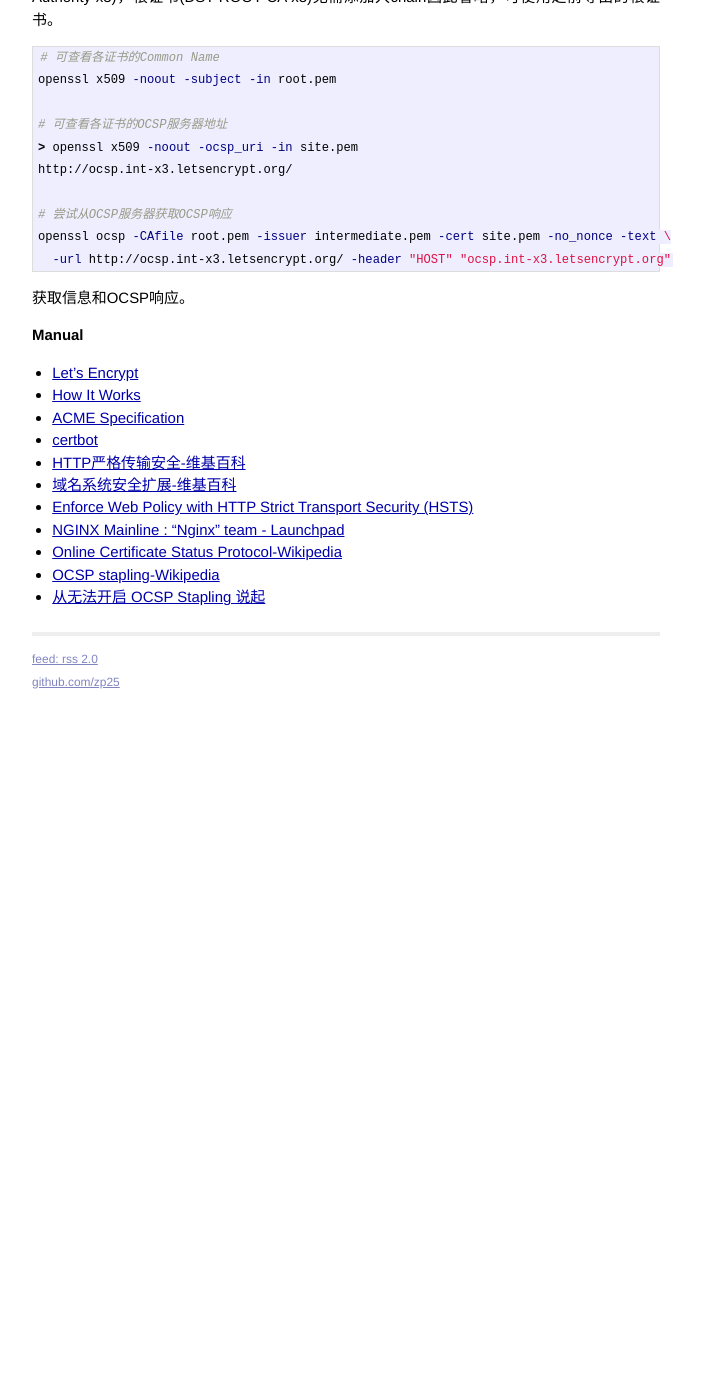
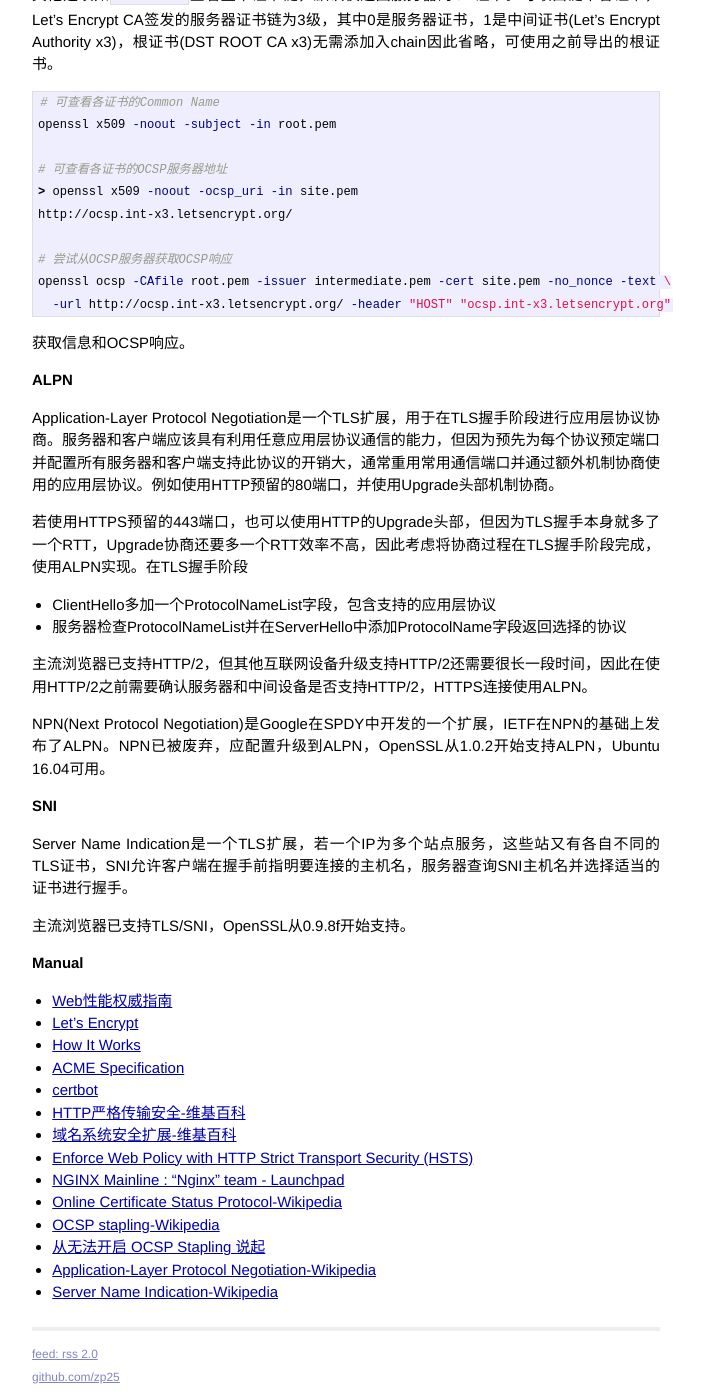
Before and after one commit to zp25/zp25.github.io, a Jekyll site: the page built from _posts/应用/2016-08-26-h2-I.markdown, in a window 1280 px wide and 1400 px high, scrolled down 3035 px. Shown: the whole window, without its empty margins (294-998 px from the left). Built offline with Jekyll 4.4.1, drawn with Linux system fonts in a browser that asks for light colours; before the commit the page ends 3740 px from its top, so only the background shows below that.

Commit message:
Update: ALPN & SNI

```diff
--- a/_posts/应用/2016-08-26-h2-I.markdown
+++ b/_posts/应用/2016-08-26-h2-I.markdown
@@ -9,6 +9,8 @@ categories: 应用
 + [HSTS & DNSSEC](#hsts)
 + [OCSP](#ocsp)
   + [验证](#test)
++ [ALPN](#alpn)
++ [SNI](#sni)
 
 查看TLS内容，数字证书在TLS协商对称密钥时由服务器发送给浏览器，其中包含一把公钥，用于加密pre-master key。浏览器需要证明这把公钥确实属于服务器(协商过程明文进行，需防止中间人攻击)，数字证书就是证明方式。数字证书由CA颁发，是CA利用私钥将域名、服务器等相关信息加密后得到的。浏览器的证书管理器预先安装受信任CA的公钥，拿到数字证书后利用受信任CA的公钥解密得到携带的受认证的信息。
 
@@ -103,8 +105,26 @@ openssl ocsp -CAfile root.pem -issuer intermediate.pem -cert site.pem -no_nonce
 ~~~
 获取信息和OCSP响应。
 
+# ALPN {#alpn}
+Application-Layer Protocol Negotiation是一个TLS扩展，用于在TLS握手阶段进行应用层协议协商。服务器和客户端应该具有利用任意应用层协议通信的能力，但因为预先为每个协议预定端口并配置所有服务器和客户端支持此协议的开销大，通常重用常用通信端口并通过额外机制协商使用的应用层协议。例如使用HTTP预留的80端口，并使用Upgrade头部机制协商。
+
+若使用HTTPS预留的443端口，也可以使用HTTP的Upgrade头部，但因为TLS握手本身就多了一个RTT，Upgrade协商还要多一个RTT效率不高，因此考虑将协商过程在TLS握手阶段完成，使用ALPN实现。在TLS握手阶段
+
++ ClientHello多加一个ProtocolNameList字段，包含支持的应用层协议
++ 服务器检查ProtocolNameList并在ServerHello中添加ProtocolName字段返回选择的协议
+
+主流浏览器已支持HTTP/2，但其他互联网设备升级支持HTTP/2还需要很长一段时间，因此在使用HTTP/2之前需要确认服务器和中间设备是否支持HTTP/2，HTTPS连接使用ALPN。
+
+NPN(Next Protocol Negotiation)是Google在SPDY中开发的一个扩展，IETF在NPN的基础上发布了ALPN。NPN已被废弃，应配置升级到ALPN，OpenSSL从1.0.2开始支持ALPN，Ubuntu 16.04可用。
+
+# SNI {#sni}
+Server Name Indication是一个TLS扩展，若一个IP为多个站点服务，这些站又有各自不同的TLS证书，SNI允许客户端在握手前指明要连接的主机名，服务器查询SNI主机名并选择适当的证书进行握手。
+
+主流浏览器已支持TLS/SNI，OpenSSL从0.9.8f开始支持。
+
 
 # Manual
++ [Web性能权威指南](https://book.douban.com/subject/25856314/ "Web性能权威指南")
 + [Let’s Encrypt](https://letsencrypt.org/ "Let’s Encrypt")
 + [How It Works](https://letsencrypt.org/how-it-works/ "How It Works")
 + [ACME Specification](https://github.com/letsencrypt/acme-spec "ACME Specification")
@@ -116,3 +136,5 @@ openssl ocsp -CAfile root.pem -issuer intermediate.pem -cert site.pem -no_nonce
 + [Online Certificate Status Protocol-Wikipedia](https://en.wikipedia.org/wiki/Online_Certificate_Status_Protocol "Online Certificate Status Protocol")
 + [OCSP stapling-Wikipedia](https://en.wikipedia.org/wiki/OCSP_stapling "OCSP stapling")
 + [从无法开启 OCSP Stapling 说起](https://imququ.com/post/why-can-not-turn-on-ocsp-stapling.html "从无法开启 OCSP Stapling 说起")
++ [Application-Layer Protocol Negotiation-Wikipedia](https://en.wikipedia.org/wiki/Application-Layer_Protocol_Negotiation "Application-Layer Protocol Negotiation")
++ [Server Name Indication-Wikipedia](https://en.wikipedia.org/wiki/Server_Name_Indication "Server Name Indication")
```
